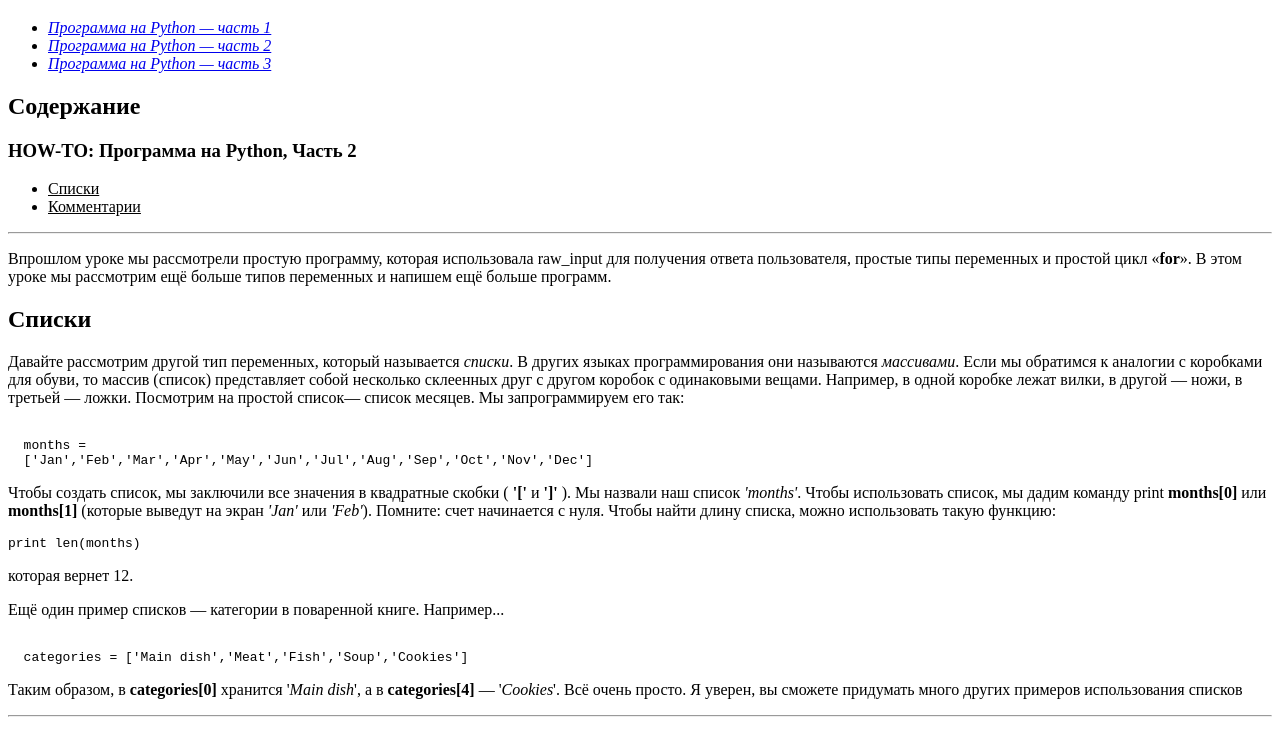
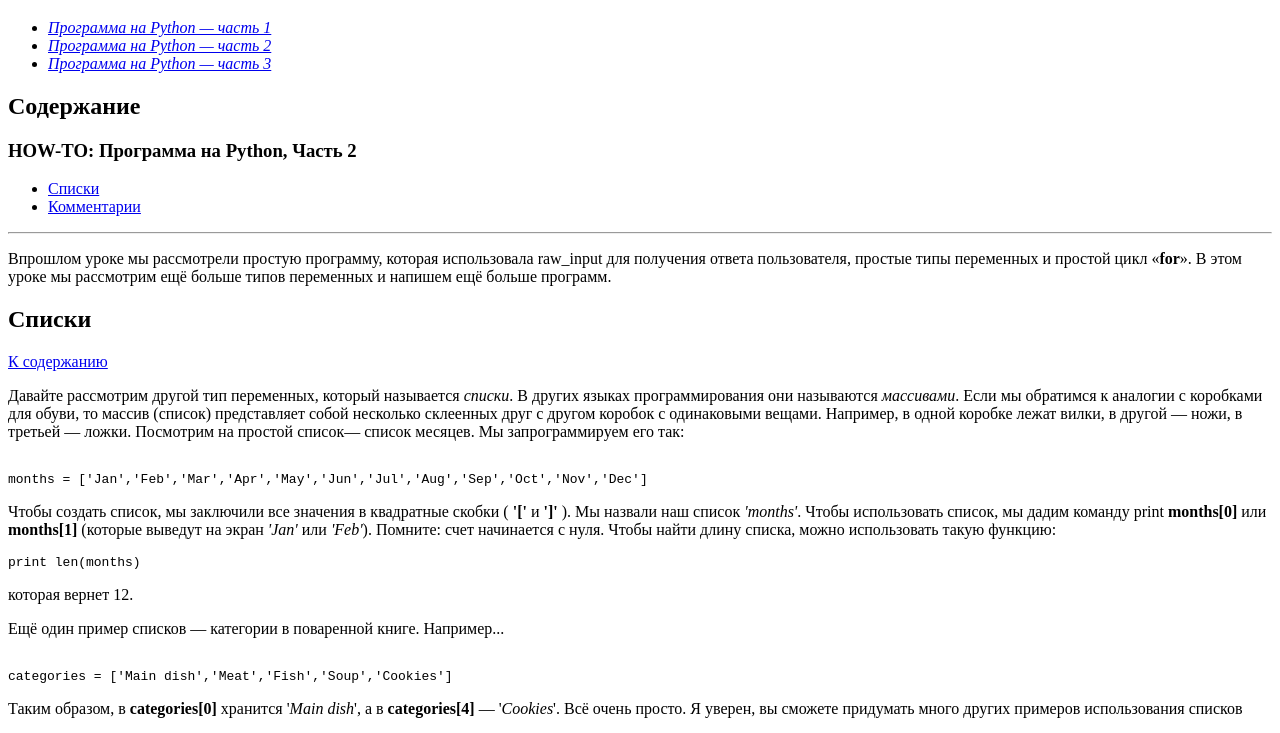
Before and after one commit to MikeVal5599/ValuevMikhailAlexandrovich, a plain HTML site: page python2.html in a window 1280 px wide. Shown: the part 61-794 px from the top of the page. Drawn offline with Linux system fonts and the light colour scheme.

Commit message:
pyth2_fin

```diff
--- a/python2.html
+++ b/python2.html
@@ -11,18 +11,19 @@
   <li> <i><a href="python2.html">Программа на Python — часть 2</a></i></li>
   <li> <i><a href="python3.html"> Программа на Python — часть 3</a></i></li>
 </ul>
-<h2>Содержание</h2>
+<h2><a name="Ксодержанию"> Содержание</a></h2>
 <h3>HOW-TO: Программа на Python, Часть 2</h3>
 <ul>
-    <li><u>Списки</u> </li>
-    <li><u>Комментарии</u></li>
+    <li><a href="списки">Списки</a> </li>
+    <li><a href="комент">Комментарии</a></li>
 </ul>
 <hr>
 <p>Впрошлом уроке мы рассмотрели простую программу, которая использовала raw_input
     для получения ответа пользователя, простые типы переменных и простой цикл «<strong>for</strong>». В
     этом уроке мы рассмотрим ещё больше типов переменных и напишем ещё больше
     программ.</p>
-<h2>Списки</h2>
+<h2><a name="списки"> Списки</a></h2>
+<span><a href="#Ксодержанию">К содержанию</a></span>
 <p>Давайте рассмотрим другой тип переменных, который называется <i>списки</i>. В других
     языках программирования они называются <i>массивами</i>. Если мы обратимся к аналогии с
     коробками для обуви, то массив (список) представляет собой несколько склеенных друг с
@@ -30,25 +31,25 @@
     другой &#8212 ножи, в третьей &#8212 ложки. Посмотрим на простой список&#8212 список месяцев. Мы
     запрограммируем его так:
 </p>
-<pre><tercode>
-  months =
-  ['Jan','Feb','Mar','Apr','May','Jun','Jul','Aug','Sep','Oct','Nov','Dec']
-</tercode></pre>
+<pre><code>
+months = ['Jan','Feb','Mar','Apr','May','Jun','Jul','Aug','Sep','Oct','Nov','Dec']
+</code></pre>
 <p>Чтобы создать список, мы заключили все значения в квадратные скобки ( <strong>'['</strong> и <strong>']'</strong> ). Мы
   назвали наш список <i>'months'</i>. Чтобы использовать список, мы дадим команду print
   <strong>months[0]</strong> или <strong>months[1]</strong> (которые выведут на экран <i>'Jan'</i> или <i>'Feb'</i>). Помните: счет
   начинается с нуля. Чтобы найти длину списка, можно использовать такую функцию:</p>
-<pre><tercode>print len(months)</tercode></pre>
+<pre><code>print len(months)</code></pre>
 <p>которая вернет 12.</p>
 <p>Ещё один пример списков &#8212 категории в поваренной книге. Например...</p>
-<pre><tercode>
-  categories = ['Main dish','Meat','Fish','Soup','Cookies']
-</tercode></pre>
+<pre><code>
+categories = ['Main dish','Meat','Fish','Soup','Cookies']
+</code></pre>
 <p>Таким образом, в <strong>categories[0]</strong> хранится '<i>Main dish</i>', а в <strong>categories[4]</strong> &#8212 '<i>Cookies</i>'. Всё
   очень просто. Я уверен, вы сможете придумать много других примеров использования
   списков</p>
 <hr>
-<h2>Комментарии</h2>
+<h2><a name="комент"> Комментарии</a></h2>
+<span><a href="#Ксодержанию">К содержанию</a></span>
 <p>Далее, мы должны обсудить комментарии. Комментарии важны по нескольким причинам.
   Они не только говорят вам или другим людям, что вы пытаетесь делать, но и напомнят
   вам через полгода, что же вы хотели сделать. Когда вы будете писать много программ,
```
